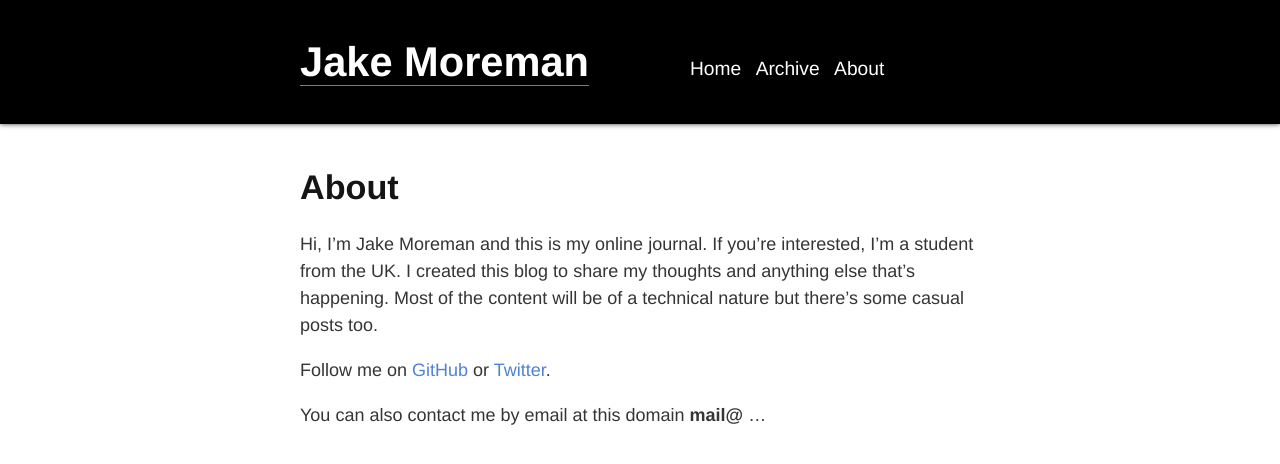
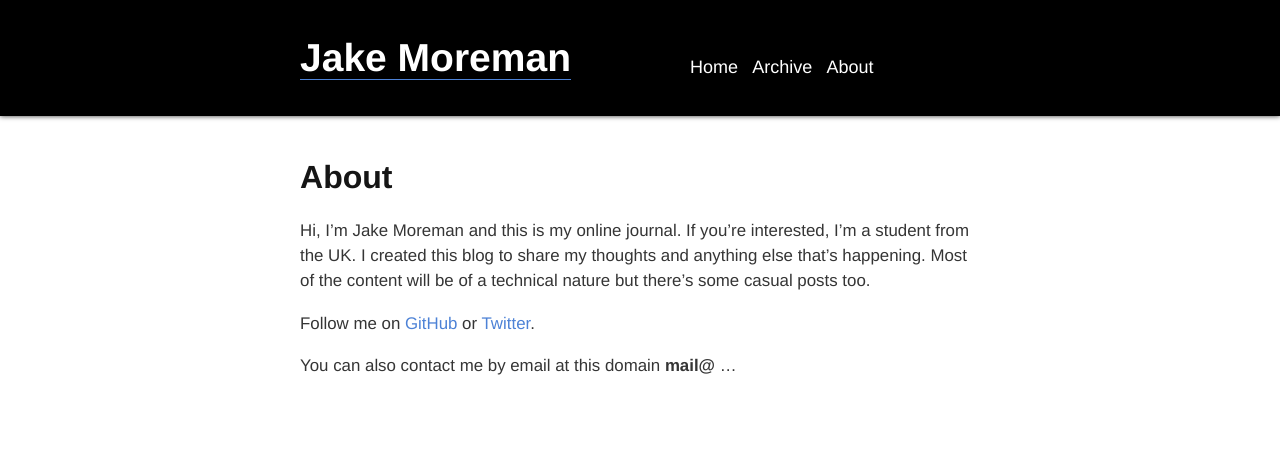
Before and after one commit to jake284773/jmoreman.github.io, a Jekyll site: the page built from about.md, in a window 1280 px wide. Shown: the top 464 px of the page. Built offline with Jekyll 4.4.1, drawn with Linux system fonts in a browser that asks for light colours; nearby versions of some CDN libraries; Markdown is read by kramdown in place of the engine named in the settings.

Commit message:
Changed base font size to 15px

```diff
--- a/css/main.css
+++ b/css/main.css
@@ -1,5 +1,5 @@
 body {
-  font: 16px Helvetica, Arial, freesans, sans-serif;
+  font: 15px Helvetica, Arial, freesans, sans-serif;
   color: #333;
 }
 
```
